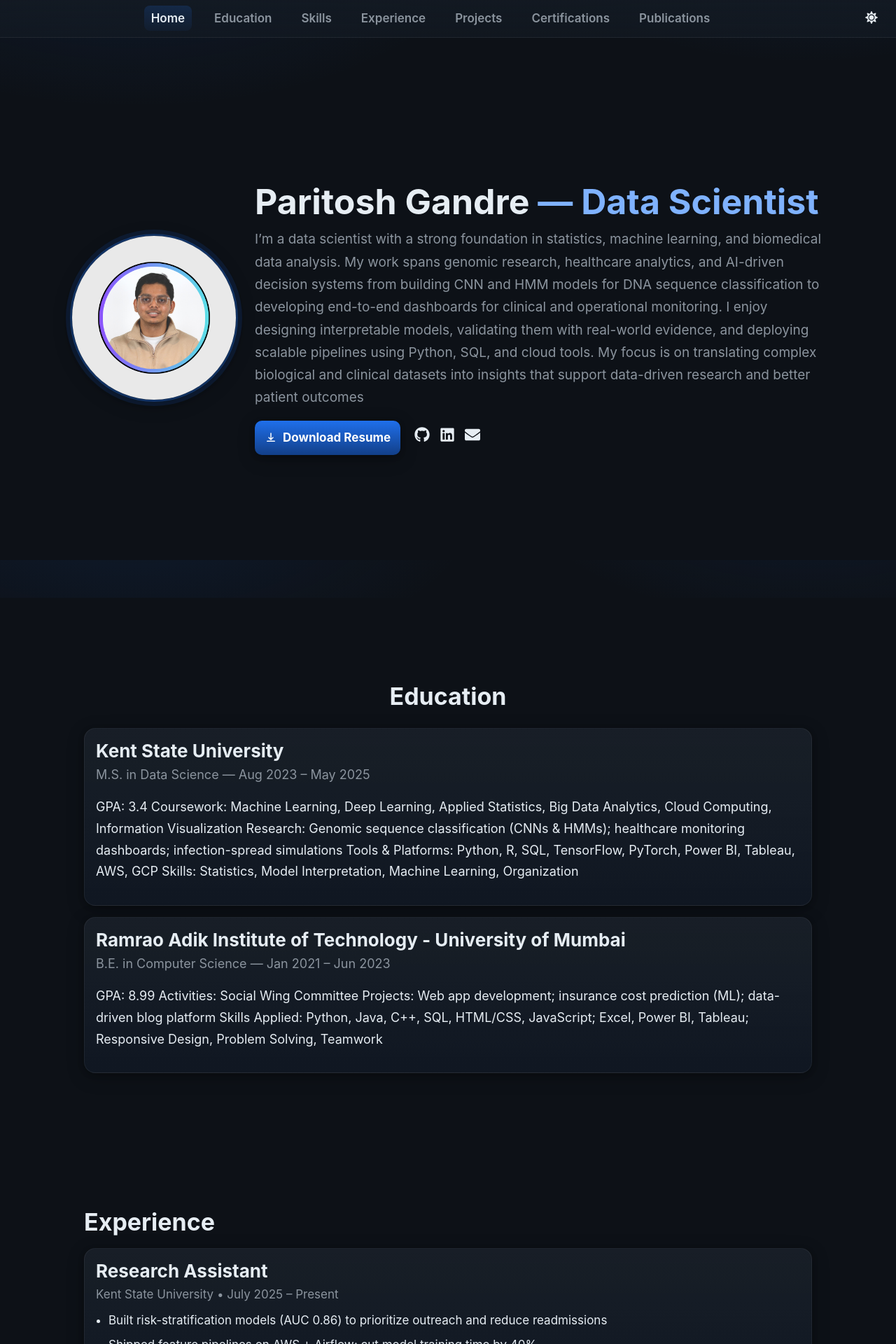
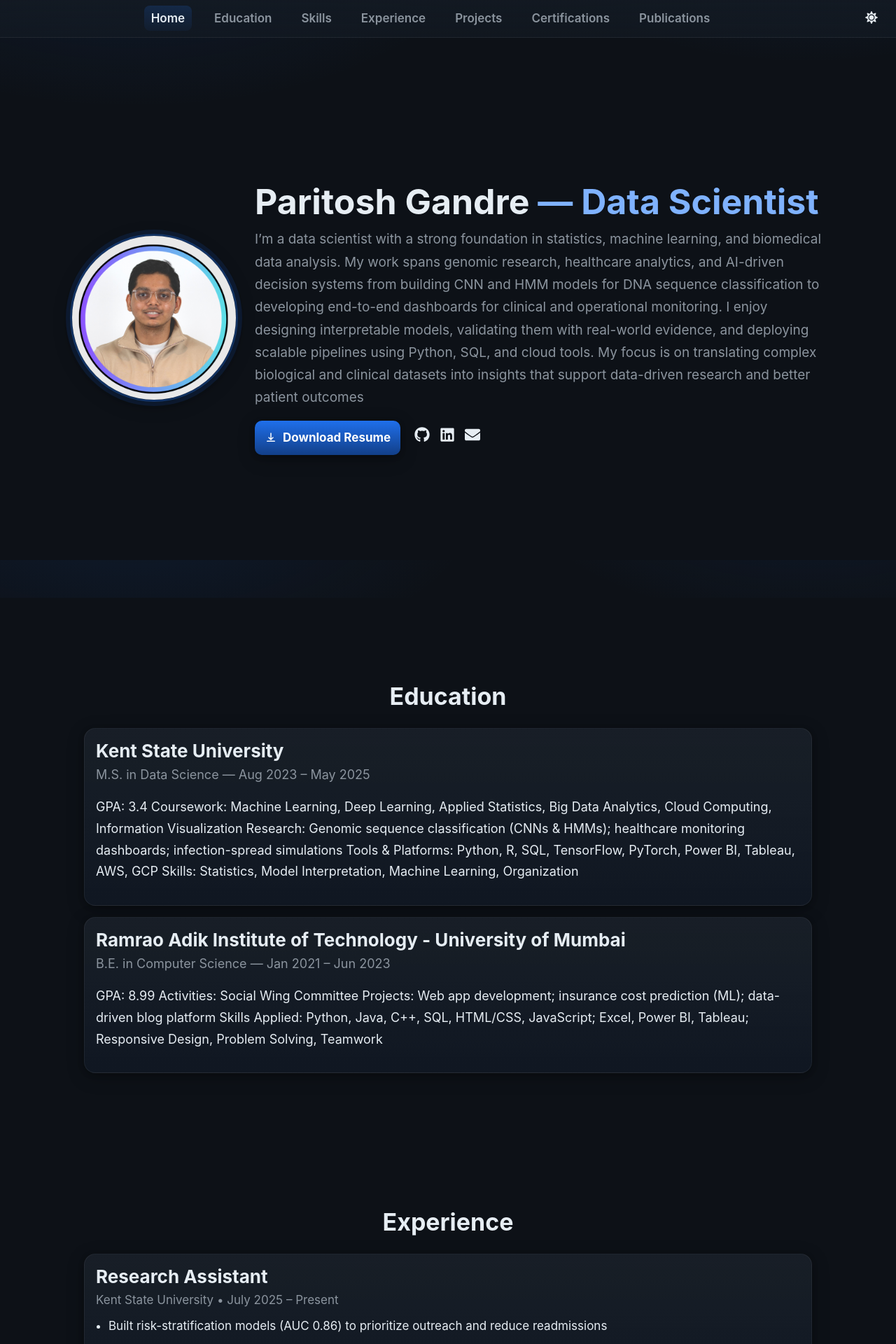
Before and after one commit to paritosh100/Portfolio-react, a React (Vite) app: page / in a window 1280 px wide. Shown: the top 1920 px of the page at 70% size. Built offline with nearby package versions, Linux system fonts and the light colour scheme.

Commit message:
react-portfolio

```diff
--- a/src/components/Experience.jsx
+++ b/src/components/Experience.jsx
@@ -3,7 +3,7 @@ import { experiences } from "../data.js";
 export default function Experience() {
   return (
     <div className="container">
-      <header className="section-header">
+      <header className="section-header center-text">
         <h2>Experience</h2>
       </header>
       <div className="stack gap-m">
--- a/src/data.js
+++ b/src/data.js
@@ -6,8 +6,8 @@ export const identity = {
   title: "Data Scientist",          // Your headline/title
   email: "paritoshkrcg@gmail.com",    // For footer/contact
   location: "Kent, OH",    // Optional
-  resumeUrl: "../public/PARITOSH_GANDRE.pdf",         // Keep path; replace file in /public
-  profileImage: "../public/profile.png",     // Replace file in /public
+  resumeUrl: "/PARITOSH_GANDRE.pdf",         // Keep path; replace file in /public
+  profileImage: "/profile.png",     // Replace file in /public
   shortIntro:
 `I’m a data scientist with a strong foundation in statistics, machine learning, and biomedical data analysis. My work spans genomic research, healthcare analytics, and AI-driven decision systems from building CNN and HMM models for DNA sequence classification to developing end-to-end dashboards for clinical and operational monitoring. I enjoy designing interpretable models, validating them with real-world evidence, and deploying scalable pipelines using Python, SQL, and cloud tools. My focus is on translating complex biological and clinical datasets into insights that support data-driven research and better patient outcomes`,
   };
```
Also changed, not shown: public/profile.png.
